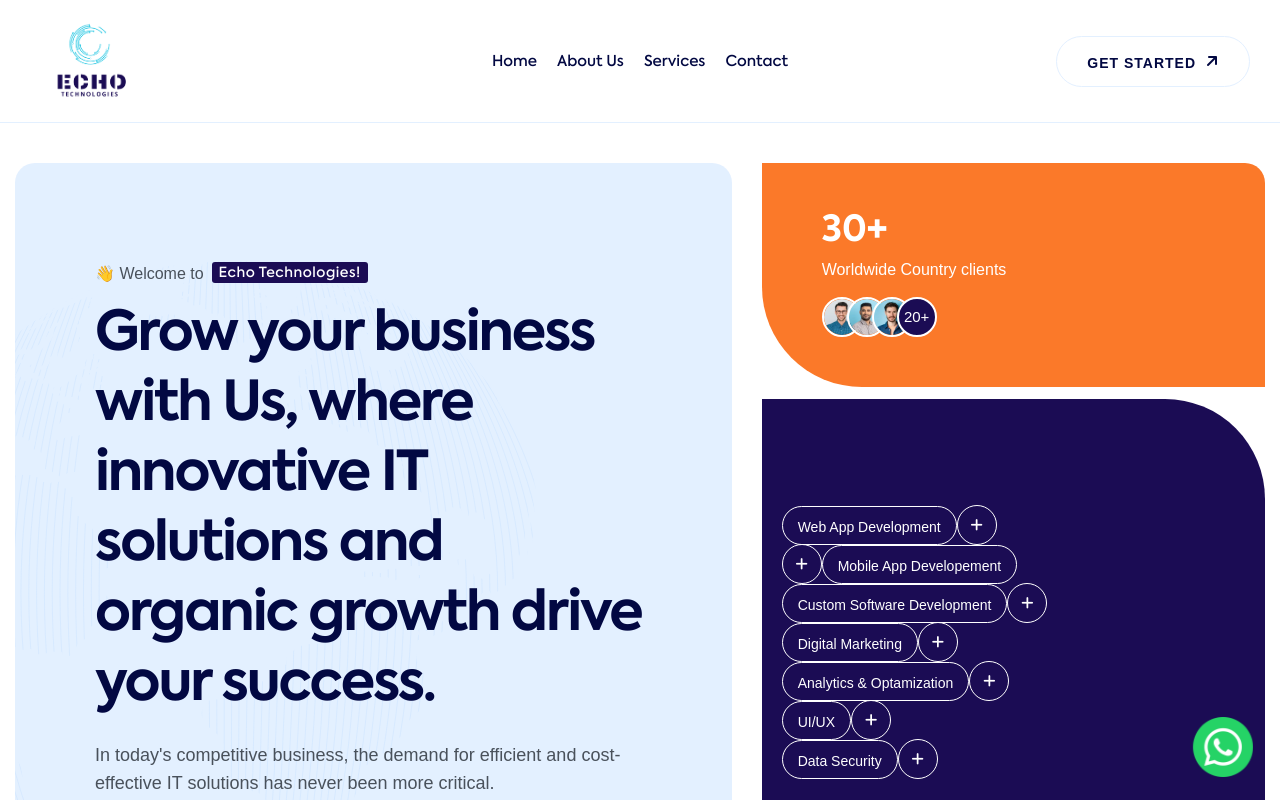
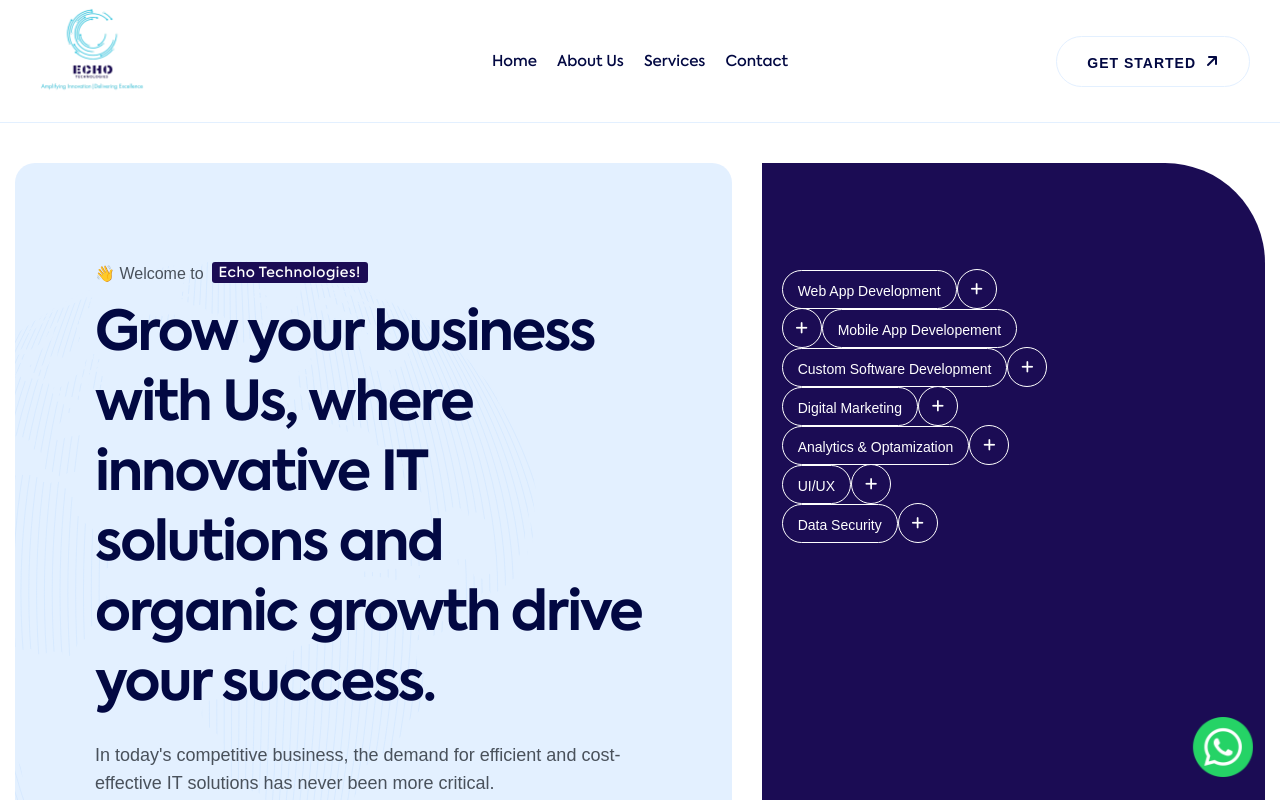
Before and after one commit to Sardar-Ali-Murad/echo-tech, a React (Vite) app: page / in a window 1280 px wide. Shown: the top 800 px of the page. Built offline with nearby package versions, Linux system fonts and the light colour scheme; a web font is replaced by a local one.

Commit message:
css changes

```diff
--- a/src/components/Footer.jsx
+++ b/src/components/Footer.jsx
@@ -39,7 +39,7 @@ const Footer = () => {
             </div>
             <div className="footer_main_content">
               <div className="row justify-content-lg-between">
-                <div className="col-lg-3 col-md-6 col-sm-6">
+                {/* <div className="col-lg-3 col-md-6 col-sm-6 ">
                   <div className="footer_widget pe-md-3">
                     <h2 className="footer_info_title">Newsletter</h2>
                     <p>
@@ -75,55 +75,45 @@ const Footer = () => {
                       </li>
                     </ul>
                   </div>
-                </div>
+                </div> */}
                 <div className="col-lg-3 col-md-6 col-sm-6">
                   <div className="footer_widget">
                     <h3 className="footer_info_title">Services</h3>
                     <ul className="icon_list unordered_list_block">
                       <li>
-                        <a href="#!">
-                          <span className="icon_list_text">
-                            Web App Developement
+                        <span className="icon_list_text color-light">
+                          Web App Development
                         </span>
-                        </a>
                       </li>
                       <li>
-                        <a href="#!">
-                          <span className="icon_list_text">
+                        <span className="icon_list_text color-light">
                           Mobile App Development
                         </span>
-                        </a>
                       </li>
                       <li>
-                        <a href="#!">
-                          <span className="icon_list_text">
+                        <span className="icon_list_text color-light">
                           Custom Software Development
                         </span>
-                        </a>
                       </li>
                       <li>
-                        <a href="#!">
-                          <span className="icon_list_text">
+                        <span className="icon_list_text color-light">
                           Digital Marketing
                         </span>
-                        </a>
                       </li>
                       <li>
-                        <a href="#!">
-                          <span className="icon_list_text">
-                            Analytics & Optamization
+                        <span className="icon_list_text color-light">
+                          Analytics & Optimization
                         </span>
-                        </a>
                       </li>
                       <li>
-                        <a href="#!">
-                          <span className="icon_list_text">UI/UX</span>
-                        </a>
+                        <span className="icon_list_text color-light">
+                          UI/UX
+                        </span>
                       </li>
                       <li>
-                        <a href="#!">
-                          <span className="icon_list_text">Data Security</span>
-                        </a>
+                        <span className="icon_list_text color-light">
+                          Data Security
+                        </span>
                       </li>
                     </ul>
                   </div>
@@ -133,14 +123,14 @@ const Footer = () => {
                     <h3 className="footer_info_title">Information</h3>
                     <ul className="icon_list unordered_list_block">
                       <li>
-                        <a href="#about">
-                          <span className="icon_list_text">About Echo</span>
-                        </a>
+                        <span className="icon_list_text color-light">
+                          About Echo
+                        </span>
                       </li>
                       <li>
-                        <a href="#contact">
-                          <span className="icon_list_text">Contact</span>
-                        </a>
+                        <span className="icon_list_text color-light">
+                          Contact
+                        </span>
                       </li>
                     </ul>
                   </div>
--- a/src/components/Headers.jsx
+++ b/src/components/Headers.jsx
@@ -9,9 +9,9 @@ const Headers = () => {
             <div className="row align-items-center">
               <div className="col-xl-3 col-lg-2 col-5">
                 <div className="site_logo">
-                  <a className="site_link" href="index.html">
+                  <a className="site_link">
                     <img
-                      src="assets/images/site_logo/site_logo_3.png"
+                      src="assets/images/site_logo/logo.png"
                       alt="Site Logo – Echo – IT Solutions & Technology, Business Consulting, Software Company Site Template"
                     />
                   </a>
--- a/src/components/Hero.jsx
+++ b/src/components/Hero.jsx
@@ -57,79 +57,59 @@ const Hero = () => {
               </div>
             </div>
             <div className="col-lg-5">
-              <ul className="it_solution_hero_images unordered_list">
+              <ul
+                className="it_solution_hero_images unordered_list"
+                style={{ height: "100%" }}
+              >
                 <li
                   style={{
                     width: "100%",
-                    marginBottom: "12px",
+                    borderRadius: "20px",
+                    height: "100%",
                   }}
                 >
-                  <div className="worldwide_clients">
-                    <div className="counter_value">30+</div>
-                    <p>Worldwide Country clients</p>
-                    <ul className="avatar_group unordered_list">
-                      <li>
-                        <img
-                          src="assets/images/avatar/avatar_1.webp"
-                          alt="Echo - Avatar Image"
-                        />
-                      </li>
-                      <li>
-                        <img
-                          src="assets/images/avatar/avatar_2.webp"
-                          alt="Echo - Avatar Image"
-                        />
-                      </li>
-                      <li>
-                        <img
-                          src="assets/images/avatar/avatar_3.webp"
-                          alt="Echo - Avatar Image"
-                        />
-                      </li>
-                      <li>20+</li>
-                    </ul>
-                  </div>
-                </li>
-                <li style={{ width: "100%", borderRadius: "20px" }}>
-                  <ul className="categories unordered_list_block">
+                  <ul
+                    className="categories unordered_list_block"
+                    style={{ height: "100%" }}
+                  >
                     <li>
-                      <a href="#!">
+                      <a href="/">
                         <span>Web App Development</span>
                         <i className="fa-solid fa-plus"></i>
                       </a>
                     </li>
                     <li>
-                      <a href="#!">
+                      <a href="/">
                         <i className="fa-solid fa-plus"></i>
                         <span>Mobile App Developement</span>
                       </a>
                     </li>
                     <li>
-                      <a href="#!">
+                      <a href="/">
                         <span>Custom Software Development</span>
                         <i className="fa-solid fa-plus"></i>
                       </a>
                     </li>
                     <li>
-                      <a href="#!">
+                      <a href="/">
                         <span>Digital Marketing</span>
                         <i className="fa-solid fa-plus"></i>
                       </a>
                     </li>
                     <li>
-                      <a href="#!">
+                      <a href="/">
                         <span>Analytics & Optamization</span>
                         <i className="fa-solid fa-plus"></i>
                       </a>
                     </li>
                     <li>
-                      <a href="#!">
+                      <a href="/">
                         <span>UI/UX</span>
                         <i className="fa-solid fa-plus"></i>
                       </a>
                     </li>
                     <li>
-                      <a href="#!">
+                      <a href="/">
                         <span>Data Security</span>
                         <i className="fa-solid fa-plus"></i>
                       </a>
--- a/src/components/Portfolio.jsx
+++ b/src/components/Portfolio.jsx
@@ -10,9 +10,9 @@ const About = () => {
           <div className="video">
             <div className="grid_container">
               <div class="image-container">
-                <img src="assets/images/projects/1.PNG" alt="" />
-                <img src="assets/images/projects/2.PNG" alt="" />
-                <img src="assets/images/projects/3.PNG" alt="" />
+                {/* <img src="assets/images/projects/1.PNG" alt="" /> */}
+                {/* <img src="assets/images/projects/2.PNG" alt="" /> */}
+                {/* <img src="assets/images/projects/3.PNG" alt="" /> */}
                 <img src="assets/images/projects/4.PNG" alt="" />
                 <img src="assets/images/projects/5.PNG" alt="" />
                 <img src="assets/images/projects/6.png" alt="" />
@@ -21,8 +21,8 @@ const About = () => {
                 <img src="assets/images/projects/10.PNG" alt="" />
                 <img src="assets/images/projects/7.png" alt="" />
                 <img src="assets/images/projects/11.png" alt="" />
-                <img src="assets/images/projects/12.PNG" alt="" />
-                <img src="assets/images/projects/13.PNG" alt="" />
+                {/* <img src="assets/images/projects/12.PNG" alt="" /> */}
+                {/* <img src="assets/images/projects/13.PNG" alt="" /> */}
               </div>
             </div>
           </div>
@@ -61,25 +61,9 @@ const About = () => {
                 </div>
 
                 <div className="box">
-                  <h3>Abilite</h3>
+                  <h3> E-Invoicing Solution</h3>
                   <p>
-                    Ability is Pakistan’s 1st internal audit software. Abilite
-                    empowers Internal Auditors to focus on critical areas.
-                    Abilite empowers Internal Auditors to focus on critical
-                    areas and drive organizational success through streamlined &
-                    industry-focused auditing processes.
-                  </p>
-                  <div class="chip">
-                    <a href="https://abilite.co" target="_blank">
-                      abilite.co
-                    </a>
-                  </div>
-                </div>
-
-                <div className="box">
-                  <h3>Go Fatoorah</h3>
-                  <p>
-                    Go Fatoorah offers a comprehensive e-invoicing solution . It
+                    It offers a comprehensive e-invoicing solution . It
                     ensures invoices are generated in XML format, archived as
                     required, and include QR codes and cryptographic stamps. It
                     supports real-time clearance and supports multilingual
@@ -109,6 +93,21 @@ const About = () => {
                     </a>
                   </div>
                 </div>
+                {/* <div className="box visibility-hidden">
+                  <h3>Abilite</h3>
+                  <p>
+                    Ability is Pakistan’s 1st internal audit software. Abilite
+                    empowers Internal Auditors to focus on critical areas.
+                    Abilite empowers Internal Auditors to focus on critical
+                    areas and drive organizational success through streamlined &
+                    industry-focused auditing processes.
+                  </p>
+                  <div class="chip">
+                    <a href="https://abilite.co" target="_blank">
+                      abilite.co
+                    </a>
+                  </div>
+                </div> */}
               </div>
             </div>
           </div>
--- a/src/index.css
+++ b/src/index.css
@@ -0,0 +1,7 @@
+.visibility-hidden{
+    visibility: hidden !important;
+}
+
+.color-light{
+    color: #e3f0ff;
+}
```
Also changed, not shown: public/assets/css/style.css, public/assets/images/site_logo/logo.png (added), src/App.css (deleted). Lines whose indentation alone changed are shown as unchanged.
